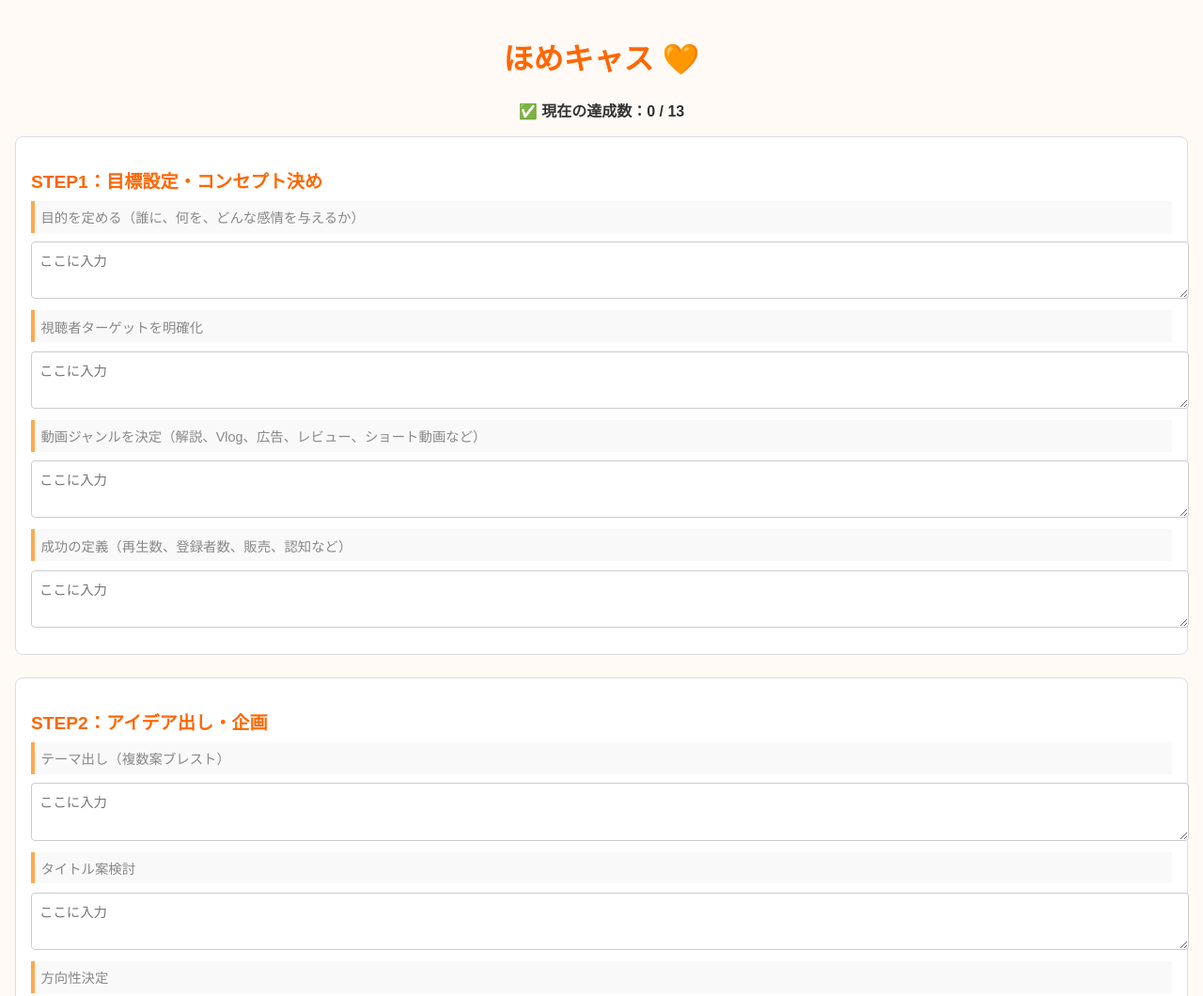
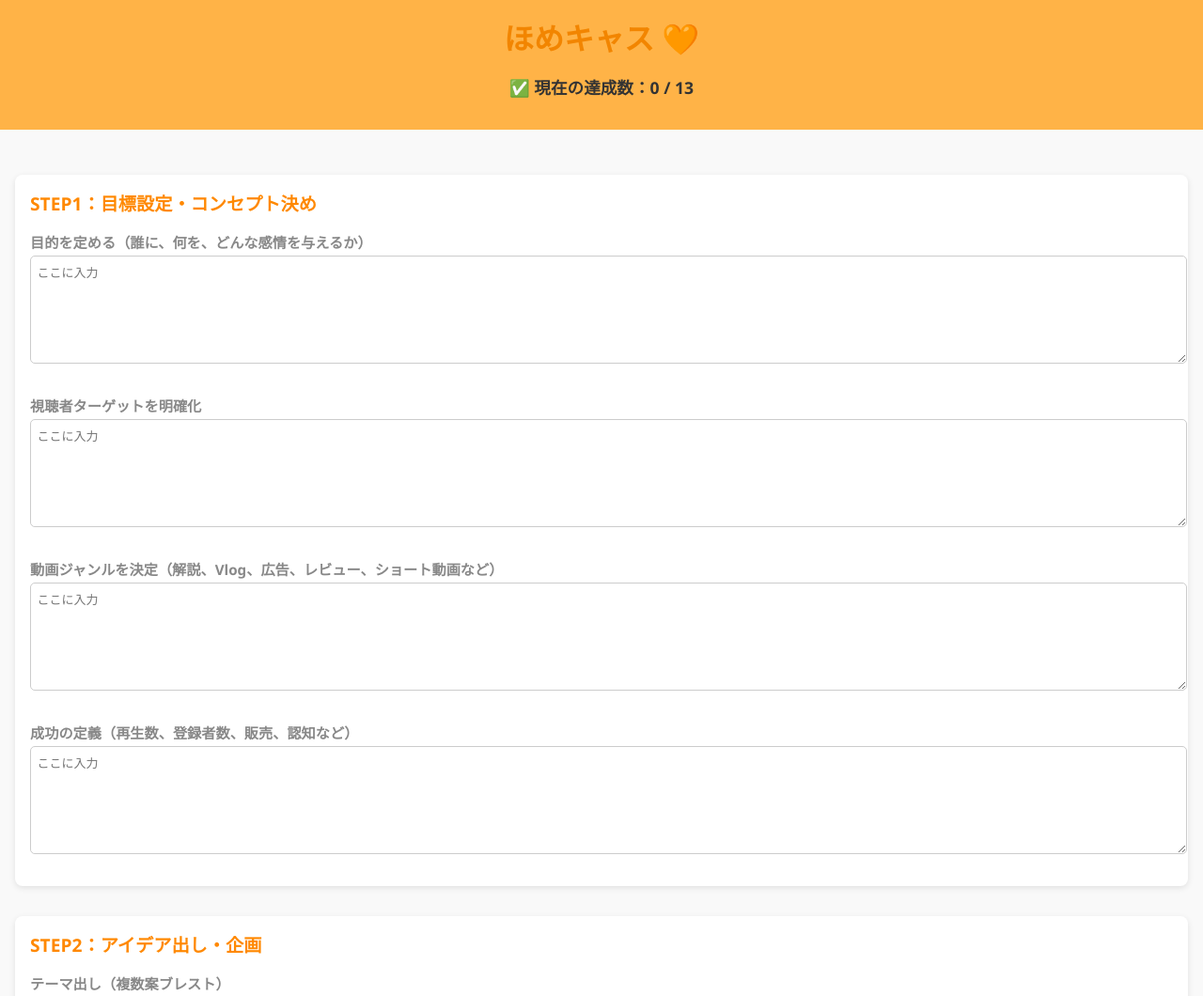
Before and after one commit to kanacyu99/HOMEKYASU_0909, a plain HTML site: page index.html in a window 1280 px wide. Shown: the top 1060 px of the page at 94% size. Drawn offline with Linux system fonts and the light colour scheme.

Commit message:
Update index.html

```diff
--- a/index.html
+++ b/index.html
@@ -7,59 +7,94 @@
   <link rel="stylesheet" href="style.css" />
   <style>
     body {
-      font-family: sans-serif;
-      padding: 1rem;
-      background: #fffaf5;
+      font-family: "Segoe UI", sans-serif;
+      margin: 0;
+      padding: 0;
+      background: #f9f9f9;
+      color: #333;
     }
-    h1 {
+
+    header {
+      background-color: #ffb347;
+      padding: 1em;
       text-align: center;
-      color: #ff6600;
     }
+
+    header h1 {
+      margin: 0;
+    }
+
+    main {
+      padding: 1em;
+    }
+
     .step {
-      border: 1px solid #ddd;
+      background: white;
+      margin-bottom: 2em;
+      padding: 1em;
       border-radius: 8px;
-      padding: 1rem;
-      margin-bottom: 1.5rem;
-      background-color: #fff;
+      box-shadow: 0 2px 6px rgba(0,0,0,0.1);
     }
-    .step h2 {
-      font-size: 1.2rem;
-      margin-bottom: 0.5rem;
-      color: #ff6600;
+
+    h2 {
+      margin-top: 0;
+      font-size: 1.2em;
+      color: #ff8800;
     }
+
     .hint {
-      font-size: 0.9rem;
-      background: #f9f9f9;
-      padding: 0.4rem;
-      border-left: 4px solid #ffa94d;
-      margin-bottom: 0.6rem;
+      margin-top: 1em;
+      font-weight: bold;
+      font-size: 0.95em;
     }
+
     textarea {
       width: 100%;
-      max-width: 100%;
-      height: 3em;
-      margin-bottom: 0.5rem;
-      padding: 0.5rem;
-      font-size: 0.9rem;
-      border-radius: 4px;
+      min-height: 60px;
+      margin-top: 0.3em;
+      margin-bottom: 1em;
+      padding: 0.5em;
+      font-size: 1em;
       border: 1px solid #ccc;
+      border-radius: 5px;
+      resize: vertical;
     }
+
+    button {
+      background-color: #ff8800;
+      color: white;
+      border: none;
+      padding: 0.8em 1.5em;
+      font-size: 1em;
+      border-radius: 5px;
+      cursor: pointer;
+    }
+
+    button:hover {
+      background-color: #ff9900;
+    }
+
     #progress-message {
       text-align: center;
+      margin: 1em;
       font-weight: bold;
-      margin-bottom: 1rem;
+      font-size: 1.1em;
     }
   </style>
 </head>
+
 <body>
-  <h1>ほめキャス 🧡</h1>
-  <p id="progress-message">✅ 現在の達成数：0 / 13</p>
+  <header>
+    <h1>ほめキャス 🧡</h1>
+    <p id="progress-message">✅ 現在の達成数：0 / 13</p>
+  </header>
 
-  <main id="step-container">
-    <!-- STEPの内容は script.js で生成されます -->
+  <main>
+    <div id="step-container"></div>
+    <div style="text-align:center; margin-top: 2em;">
+      <button onclick="saveInputs()">💾 入力内容を保存する</button>
+    </div>
   </main>
-
-  <button onclick="saveInputs()">💾 保存する</button>
 
   <script src="script.js"></script>
 </body>
```
